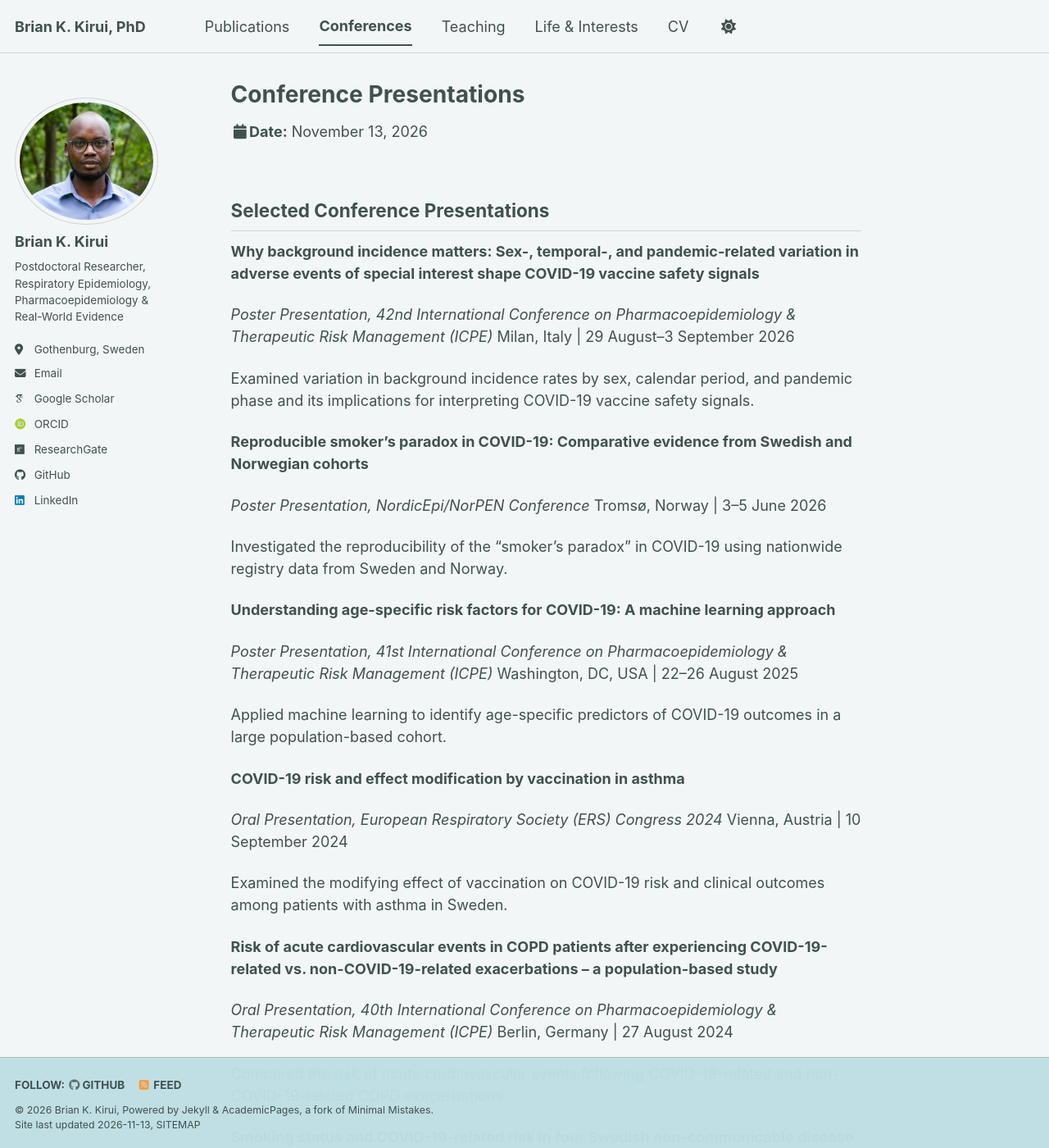
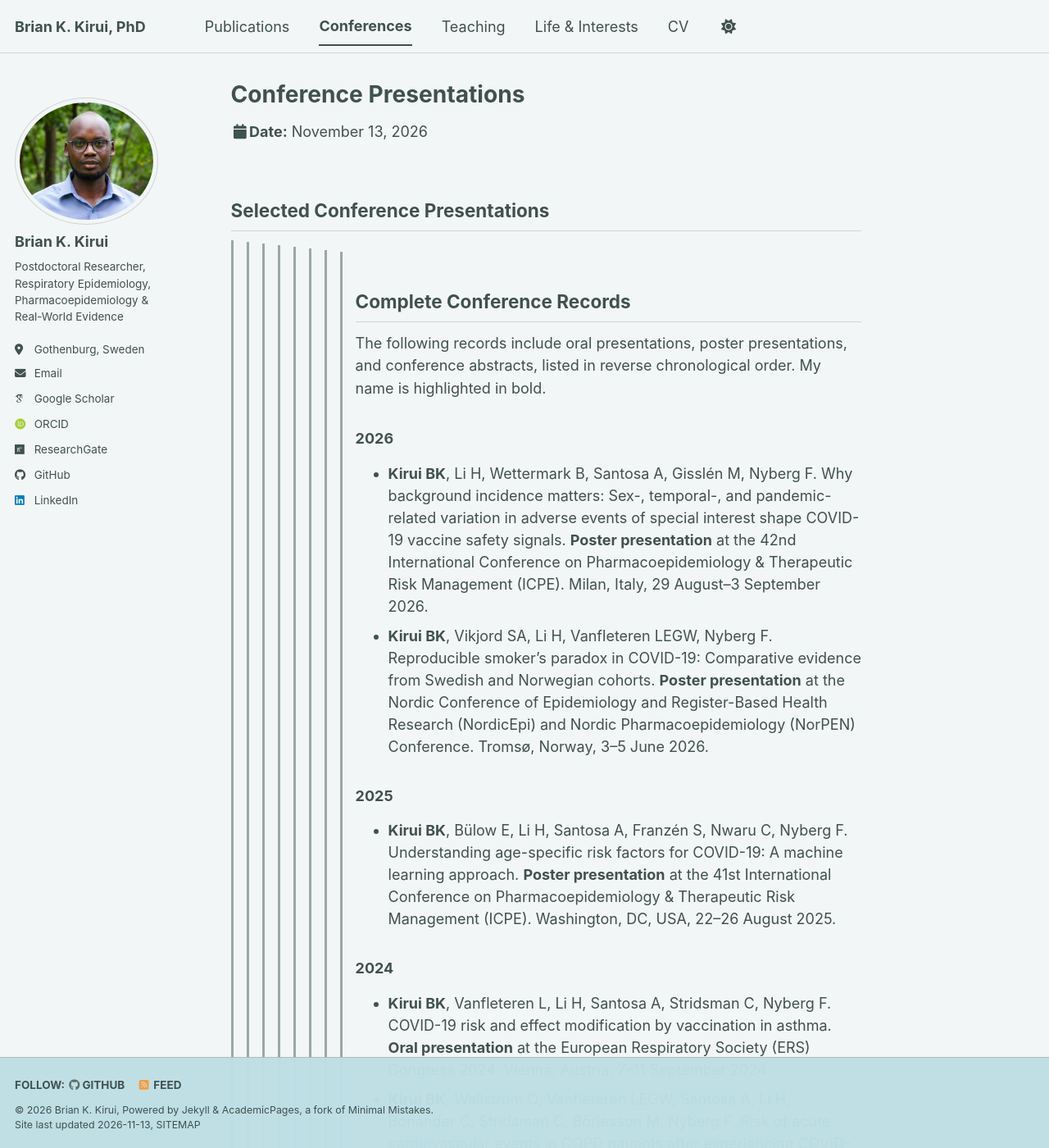
Before and after one commit to BrianKibiwott/briankibiwott.github.io, a Jekyll site: the page built from _talks/talks.md, in a window 1280 px wide and 1400 px high. Shown: the whole window at 82% size. Built offline with Jekyll 4.4.1, drawn with Linux system fonts in a browser that asks for light colours; some web fonts are replaced; a script bundle is joined from its source files by our own code; library files that are not in the unit come from our copies; some of the changed text lies outside the part shown.

Commit message:
Update academic website 20261113 Update Conference Presentations

```diff
--- a/_talks/talks.md
+++ b/_talks/talks.md
@@ -7,61 +7,21 @@ author_profile: true
 ---
 ## Selected Conference Presentations
 
-**Why background incidence matters: Sex-, temporal-, and pandemic-related variation in adverse events of special interest shape COVID-19 vaccine safety signals**
+<div class="conference-entry" markdown="1">
 
-*Poster Presentation, 42nd International Conference on Pharmacoepidemiology & Therapeutic Risk Management (ICPE)*
-Milan, Italy | 29 August–3 September 2026
+<div class="conference-entry" markdown="1">
 
-Examined variation in background incidence rates by sex, calendar period, and pandemic phase and its implications for interpreting COVID-19 vaccine safety signals.
+<div class="conference-entry" markdown="1">
 
-**Reproducible smoker's paradox in COVID-19: Comparative evidence from Swedish and Norwegian cohorts**
+<div class="conference-entry" markdown="1">
 
-*Poster Presentation, NordicEpi/NorPEN Conference*
-Tromsø, Norway | 3–5 June 2026
+<div class="conference-entry" markdown="1">
 
-Investigated the reproducibility of the "smoker's paradox" in COVID-19 using nationwide registry data from Sweden and Norway.
+<div class="conference-entry" markdown="1">
 
-**Understanding age-specific risk factors for COVID-19: A machine learning approach**
+<div class="conference-entry" markdown="1">
 
-*Poster Presentation, 41st International Conference on Pharmacoepidemiology & Therapeutic Risk Management (ICPE)*
-Washington, DC, USA | 22–26 August 2025
-
-Applied machine learning to identify age-specific predictors of COVID-19 outcomes in a large population-based cohort.
-
-**COVID-19 risk and effect modification by vaccination in asthma**
-
-*Oral Presentation, European Respiratory Society (ERS) Congress 2024*
-Vienna, Austria | 10 September 2024
-
-Examined the modifying effect of vaccination on COVID-19 risk and clinical outcomes among patients with asthma in Sweden.
-
-**Risk of acute cardiovascular events in COPD patients after experiencing COVID-19-related vs. non-COVID-19-related exacerbations – a population-based study**
-
-*Oral Presentation, 40th International Conference on Pharmacoepidemiology & Therapeutic Risk Management (ICPE)*
-Berlin, Germany | 27 August 2024
-
-Compared the risk of acute cardiovascular events following COVID-19-related and non-COVID-19-related COPD exacerbations.
-
-**Smoking status and COVID-19-related risk in four Swedish non-communicable disease registries: A non-intuitive association?**
-
-*Oral Presentation, Swedish Register-Based Research Summit 2023*
-Stockholm, Sweden | 14 November 2023
-
-Investigated associations between smoking status and COVID-19 outcomes across four Swedish national disease registries.
-
-**Inhaled corticosteroids and COVID-19 risk and outcomes – Findings from a population-based cohort within the SCIFI-PEARL project**
-
-*Oral Presentation, 38th International Conference on Pharmacoepidemiology & Therapeutic Risk Management (ICPE)*
-Copenhagen, Denmark | 27 August 2022
-
-Examined associations between inhaled corticosteroid use and COVID-19 risk and severity in a population-based cohort.
-
-**Characteristics and outcomes of COVID-19 patients with preexisting COPD in Sweden: A population-based register study**
-
-*Oral Presentation, 13th Annual Nordic Pharmacoepidemiological Network Meeting (NorPEN)*
-Virtual Conference | 11 November 2021
-
-Described the clinical characteristics and outcomes of Swedish patients with preexisting COPD diagnosed with COVID-19.
+<div class="conference-entry" markdown="1">
 
 ## Complete Conference Records
 
--- a/assets/css/main.scss
+++ b/assets/css/main.scss
@@ -103,3 +103,34 @@
     margin: 16px auto;
   }
 }
+
+
+/* Selected Conference Presentations */
+
+.conference-entry {
+  border-left: 3px solid #9aa8a2;
+  padding: 2px 0 2px 16px;
+  margin: 0 0 28px 0;
+}
+
+.conference-entry p {
+  margin: 0 0 8px 0;
+  line-height: 1.55;
+}
+
+.conference-entry p:first-child {
+  font-size: 1.05em;
+  line-height: 1.4;
+}
+
+.conference-entry small {
+  font-size: 0.85em;
+  opacity: 0.8;
+}
+
+@media (max-width: 600px) {
+  .conference-entry {
+    padding-left: 12px;
+    margin-bottom: 22px;
+  }
+}
```
